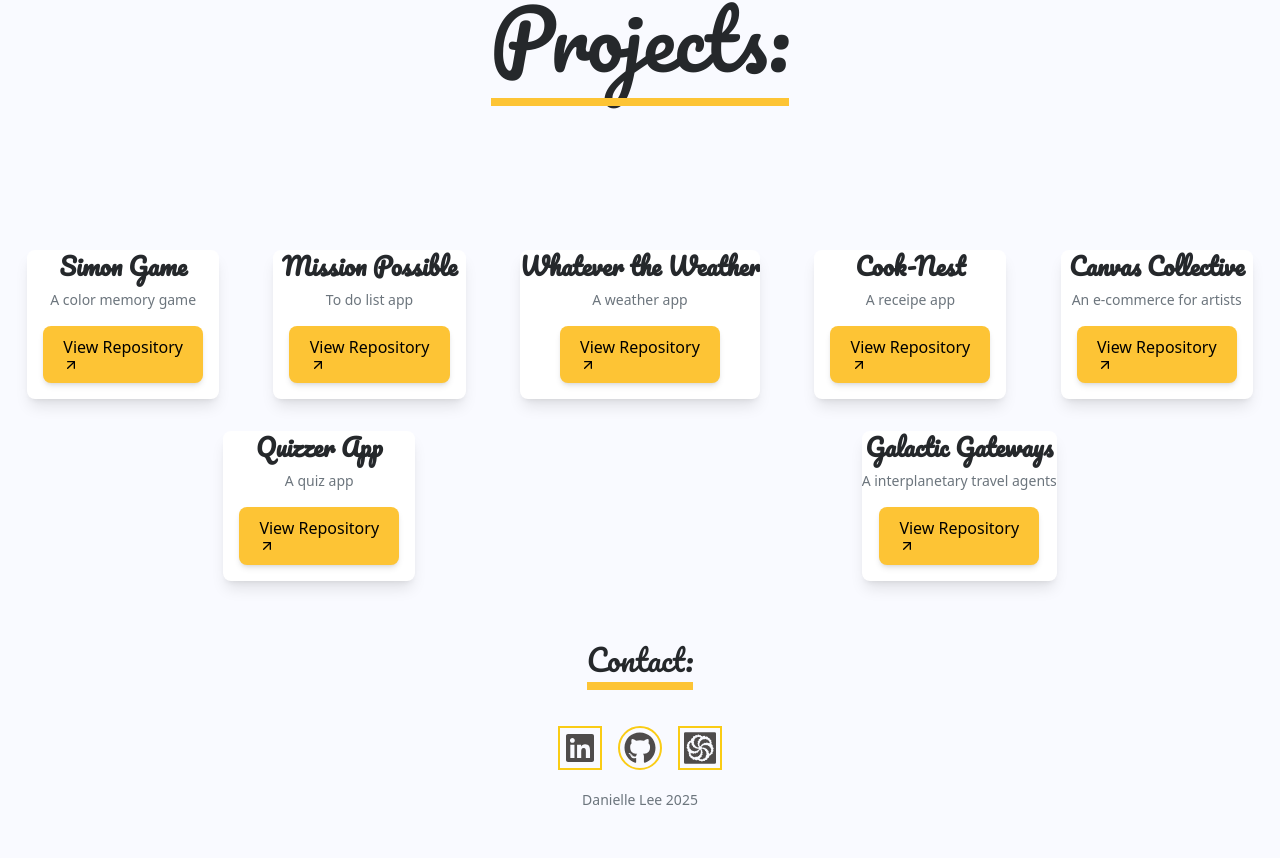
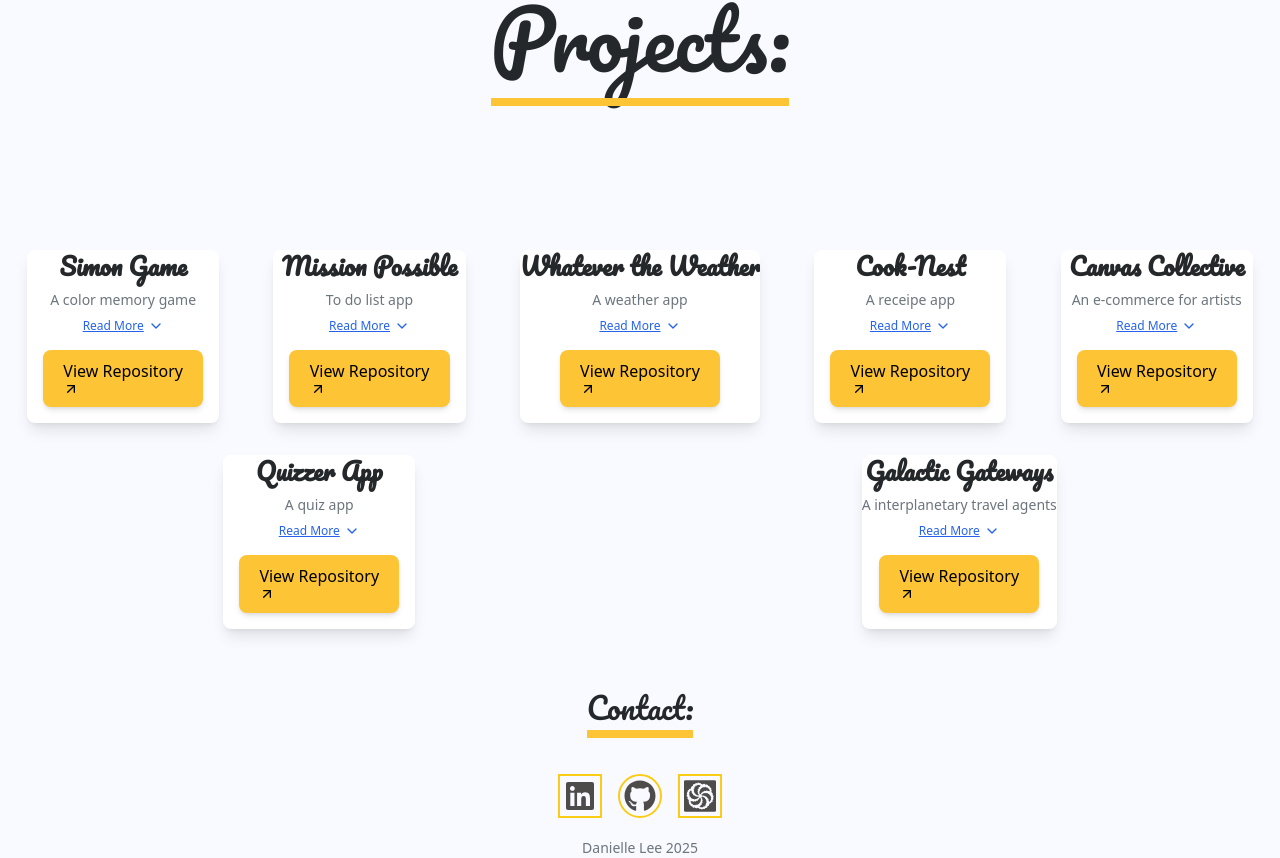
Before and after one commit to Danielle73/Danielle-React-Portfolio, a React (Vite) app in the folder my-portfolio/: page / in a window 1280 px wide. Shown: the part 1383-2241 px from the top of the page. Before the commit the page ends 2193 px from the top, so only its background shows below. Built offline with nearby package versions, Linux system fonts and the light colour scheme.

Commit message:
Added a read more functionality in order to expand details of each project

```diff
--- a/my-portfolio/src/components/ProjectCard.jsx
+++ b/my-portfolio/src/components/ProjectCard.jsx
@@ -1,14 +1,19 @@
 //import React from 'react';
 /* eslint-disable react/prop-types */
 
-import { ArrowUpRight } from 'lucide-react';
+import { useState } from 'react';
+import { ArrowUpRight, ChevronDown, ChevronUp } from 'lucide-react';
 
 const ProjectCard = ({
     title = "Project Title",
     description = "Project Description",
     //imageUrl = "/api/placeholder/600/400",
-    repoUrl = "#"
+    repoUrl = "#",
+    details = ""
 }) => {
+
+  const [isExpanded, setIsExpanded] = useState(false);
+
   return (
     <>
 <div className="max-w-sm mx-auto p-4">
@@ -31,8 +36,31 @@ const ProjectCard = ({
 {description}
 </p>
 
+{/* Expandable Details */}
 
-    {/* Button Below Image */}
+{isExpanded && (
+
+<div className="text-sm text-gray-700 px-4 mt-4 space-y-2">
+{details.split('\n').map((line, index) => (
+              <p key={index} className="text-left">{line}</p>
+            ))}
+</div>
+)}
+
+{/* Toggle Read More Button */}
+<div className="flex justify-center mt-2">
+          <button
+            onClick={() => setIsExpanded(!isExpanded)}
+            className="text-xs text-blue-600 underline flex items-center gap-1"
+          >
+            {isExpanded ? <>Read Less <ChevronUp className="w-4 h-4" /></> : <>Read More <ChevronDown className="w-4 h-4" /></>}
+          </button>
+        </div>
+
+
+
+
+{/* Repo button Below Image */}
 <div className="p-4 flex justify-center">
       <a
         href={repoUrl}
```
Lines whose indentation alone changed are shown as unchanged.
